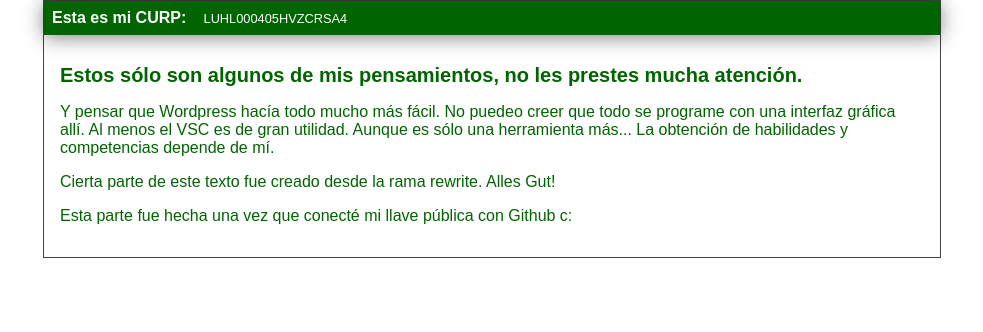
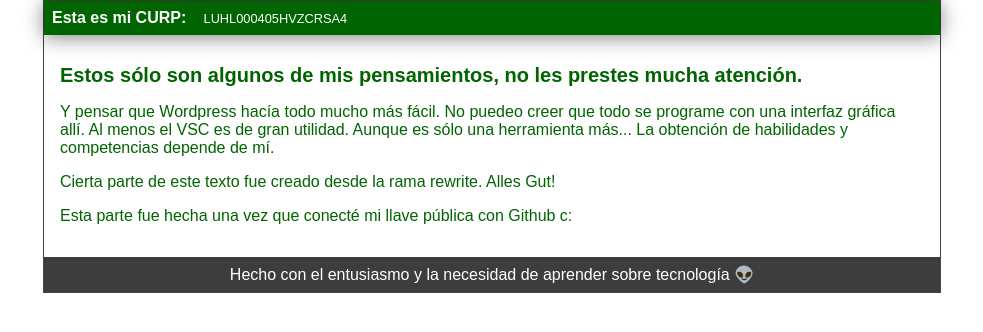
Before and after one commit to lusholh/cursoGit, a plain HTML site: page index.html in a window 1280 px wide. Shown: the whole page, without its empty margins (148-1131 px from the left). Drawn offline with Linux system fonts and the light colour scheme.

Commit message:
Footer terminado, este cambio debe registrarse debidamente para intentar confirmar mis sospechas

```diff
--- a/css/estilos.css
+++ b/css/estilos.css
@@ -43,3 +43,11 @@ body
 {
     padding: 1em;
 }
+
+#footer
+{
+	background: #3d3d3d;
+	color: white;
+	text-align: center;
+	padding: 0.5em;
+}
--- a/index.html
+++ b/index.html
@@ -29,6 +29,9 @@
                 Esta parte fue hecha una vez que conecté mi llave pública con Github c:
             </p>
         </div>
+	<div id="footer">
+		Hecho con el entusiasmo y la necesidad de aprender sobre tecnología 👽
+    </div>
     </div>
 </body>
 </html>
```
